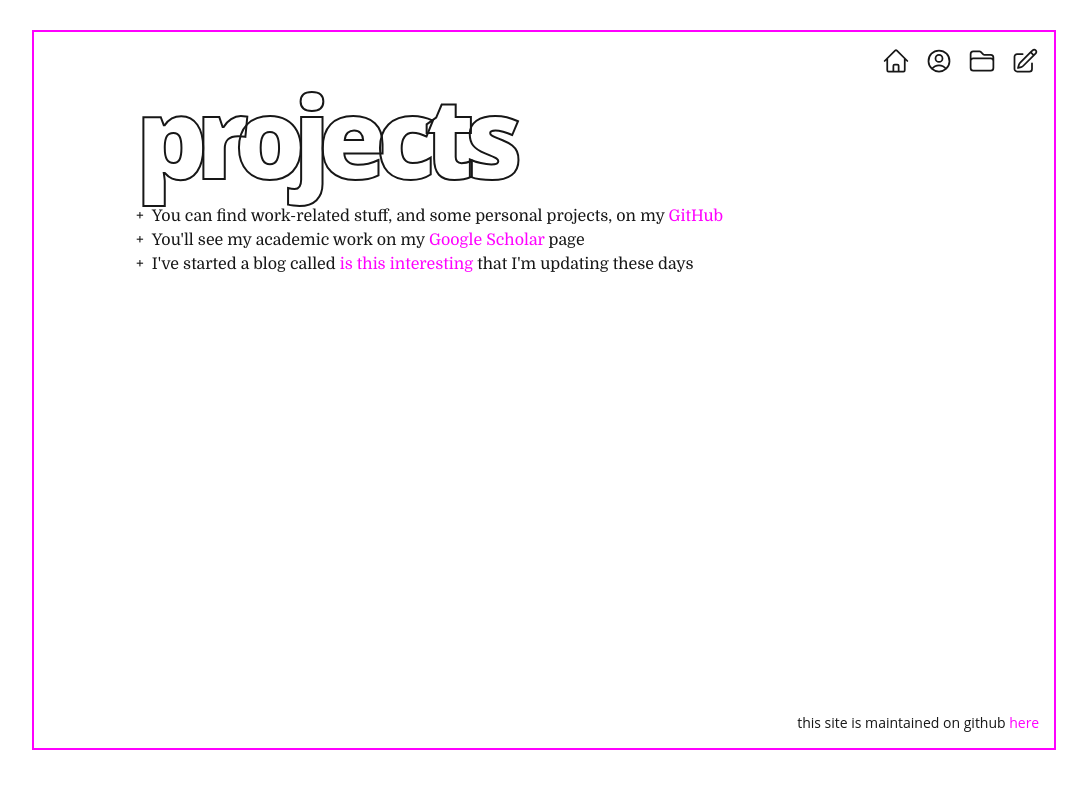
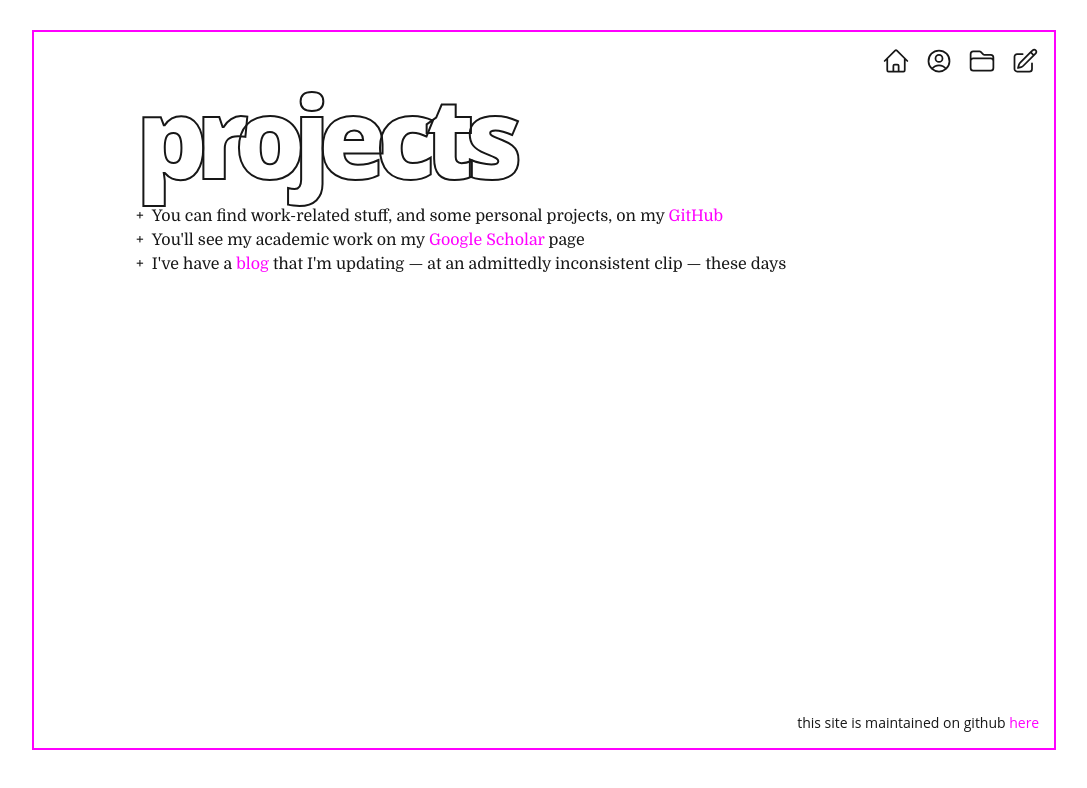
Before and after one commit to bairdlangenbrunner/bairdlangenbrunner, a React (Vite) app: page /projects in a window 1280 px wide. Shown: the top 788 px of the page, without its empty margins (96-1183 px from the left). Built offline with nearby package versions, Linux system fonts and the light colour scheme; the HTML template or start-up script is replaced by a standard one.

Commit message:
couple small tweaks

```diff
--- a/src/index.css
+++ b/src/index.css
@@ -23,7 +23,6 @@
     @apply border-[magenta];
     @apply border-[4px];
     @apply sm:border-[2px];
-    /* @apply overflow-hidden; */
   }
 
   .between-header-footer-div {
@@ -39,7 +38,6 @@
     @apply mt-[2rem];
     @apply sm:mt-0;
     @apply w-[100%];
-    /* @apply items-center; */
     @apply text-sm;
     @apply text-right;
     @apply pr-[15px];
--- a/src/pages/About.jsx
+++ b/src/pages/About.jsx
@@ -44,8 +44,8 @@ function About() {
           </p>
           <p>
             I studied geophysics in college and then did graduate work in
-            atmospheric and oceanic science. After about a decade in academia, I
-            shifted to work as an academic editor at{" "}
+            atmospheric and oceanic sciences. After about a decade in academia,
+            I shifted to work as an academic editor at{" "}
             <Link to="https://www.nature.com/nclimate/" target="_blank">
               Nature Climate Change
             </Link>
--- a/src/pages/Projects.jsx
+++ b/src/pages/Projects.jsx
@@ -29,11 +29,11 @@ function Projects() {
                   page
                 </li>
                 <li>
-                  I've started a blog called{" "}
+                  I've have a{" "}
                   <Link to="https://isthisinteresting.bairdlangenbrunner.com">
-                    is this interesting
+                    blog
                   </Link>{" "}
-                  that I'm updating these days
+                  that I'm updating — at an admittedly inconsistent clip — these days
                 </li>
               </ul>
             </p>
```
Also changed, not shown: notes.txt.
